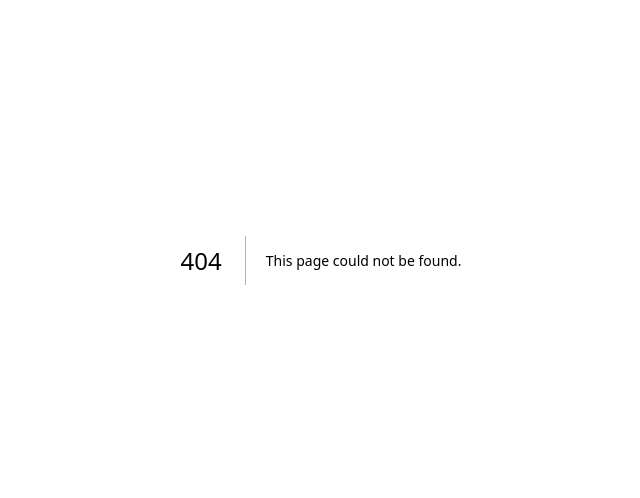
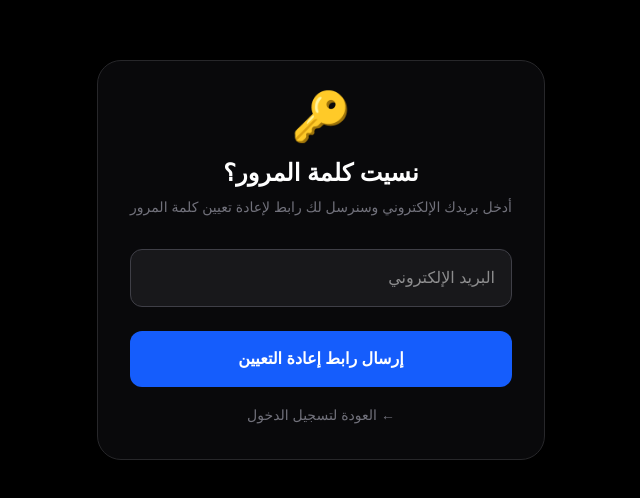
Before and after one commit to 4rtk258j5w-spec/akd-website, a Next.js app: page /forgot-password in a window 1280 px wide. Before the commit this address had no page. Shown: the part 140-638 px from the top of the page, without its empty margins (319-959 px from the left). Built offline with nearby package versions, Linux system fonts and the light colour scheme.

Commit message:
Login: admin-only, remove register, add forgot password

```diff
--- /dev/null
+++ b/app/forgot-password/page.tsx
@@ -0,0 +1,126 @@
+"use client";
+import { useState } from "react";
+import { auth } from "../firebase";
+import { sendPasswordResetEmail } from "firebase/auth";
+
+type Step = "email" | "sent";
+
+export default function ForgotPasswordPage() {
+  const [step, setStep] = useState<Step>("email");
+  const [email, setEmail] = useState("");
+  const [loading, setLoading] = useState(false);
+  const [error, setError] = useState("");
+
+  const sendReset = async () => {
+    if (!email.trim()) return setError("أدخل البريد الإلكتروني");
+    setLoading(true);
+    setError("");
+    try {
+      await sendPasswordResetEmail(auth, email, {
+        url: `${window.location.origin}/login`,
+        handleCodeInApp: false,
+      });
+      setStep("sent");
+    } catch (e: any) {
+      if (e.code === "auth/user-not-found") {
+        setError("لا يوجد حساب بهذا البريد الإلكتروني");
+      } else {
+        setError(e.message);
+      }
+    }
+    setLoading(false);
+  };
+
+  const is = "w-full p-4 rounded-xl bg-zinc-900 text-white border border-zinc-700 outline-none focus:border-blue-500";
+
+  return (
+    <div className="min-h-screen bg-black flex justify-center items-center px-4" dir="rtl">
+      <div className="bg-zinc-950 border border-zinc-800 rounded-3xl p-8 w-full max-w-md">
+
+        {step === "email" && (
+          <>
+            <div className="text-center mb-8">
+              <div className="text-5xl mb-4">🔑</div>
+              <h1 className="text-white text-2xl font-bold mb-2">نسيت كلمة المرور؟</h1>
+              <p className="text-zinc-500 text-sm">
+                أدخل بريدك الإلكتروني وسنرسل لك رابط لإعادة تعيين كلمة المرور
+              </p>
+            </div>
+
+            {error && (
+              <div className="bg-red-950 border border-red-700 text-red-300 p-3 rounded-xl mb-4 text-sm text-center">
+                {error}
+              </div>
+            )}
+
+            <input
+              type="email"
+              placeholder="البريد الإلكتروني"
+              value={email}
+              onChange={(e) => setEmail(e.target.value)}
+              className={is + " mb-6"}
+              onKeyDown={(e) => e.key === "Enter" && sendReset()}
+            />
+
+            <button
+              onClick={sendReset}
+              disabled={loading}
+              className="w-full bg-blue-600 hover:bg-blue-700 disabled:opacity-60 text-white p-4 rounded-xl font-bold mb-4"
+            >
+              {loading ? "جاري الإرسال..." : "إرسال رابط إعادة التعيين"}
+            </button>
+
+            <div className="text-center">
+              <a href="/login" className="text-zinc-500 text-sm hover:text-zinc-300">
+                ← العودة لتسجيل الدخول
+              </a>
+            </div>
+          </>
+        )}
+
+        {step === "sent" && (
+          <div className="text-center py-4">
+            <div className="text-6xl mb-6">📧</div>
+            <h2 className="text-white text-2xl font-bold mb-3">تم إرسال الرابط!</h2>
+            <p className="text-zinc-400 text-sm mb-2">
+              تم إرسال رابط إعادة تعيين كلمة المرور إلى:
+            </p>
+            <p className="text-blue-400 font-bold mb-6">{email}</p>
+
+            <div className="bg-zinc-900 border border-zinc-700 rounded-xl p-4 mb-6 text-right">
+              <p className="text-zinc-300 text-sm leading-loose">
+                📌 <strong>الخطوات:</strong><br/>
+                ١. افتح بريدك الإلكتروني<br/>
+                ٢. ابحث عن رسالة من Firebase<br/>
+                ٣. اضغط على الرابط في الرسالة<br/>
+                ٤. أدخل كلمة مرور جديدة<br/>
+                ٥. سجّل دخولك بكلمة المرور الجديدة
+              </p>
+            </div>
+
+            <p className="text-zinc-600 text-xs mb-6">
+              الرابط صالح لمدة ساعة واحدة فقط.<br/>
+              لم تجد الرسالة؟ تحقق من مجلد الـ Spam.
+            </p>
+
+            <div className="flex flex-col gap-3">
+              <button
+                onClick={() => { setStep("email"); setError(""); }}
+                className="w-full bg-zinc-800 hover:bg-zinc-700 text-white p-3 rounded-xl text-sm"
+              >
+                إرسال مرة أخرى
+              </button>
+              <a
+                href="/login"
+                className="w-full bg-blue-600 hover:bg-blue-700 text-white p-3 rounded-xl text-sm font-bold text-center block"
+              >
+                العودة لتسجيل الدخول
+              </a>
+            </div>
+          </div>
+        )}
+
+      </div>
+    </div>
+  );
+}
--- a/app/login/page.tsx
+++ b/app/login/page.tsx
@@ -1,58 +1,98 @@
 "use client";
 import { useState } from "react";
-import { auth } from "../firebase";
+import { auth, db } from "../firebase";
 import {
   signInWithEmailAndPassword,
-  createUserWithEmailAndPassword,
   GoogleAuthProvider,
   signInWithPopup,
+  signOut,
 } from "firebase/auth";
+import { doc, getDoc, collection, query, where, getDocs } from "firebase/firestore";
 
 export default function LoginPage() {
   const [email, setEmail] = useState("");
   const [password, setPassword] = useState("");
+  const [error, setError] = useState("");
+  const [loading, setLoading] = useState(false);
+
+  // Check if user is admin or owner
+  const checkAccess = async (uid: string): Promise<boolean> => {
+    // Check if owner
+    const settings = await getDoc(doc(db, "settings", "main"));
+    if (settings.exists() && settings.data().ownerUid === uid) return true;
+    // Check if in admins collection
+    const adminDoc = await getDoc(doc(db, "admins", uid));
+    return adminDoc.exists();
+  };
 
   const login = async () => {
+    if (!email || !password) return setError("أدخل البريد وكلمة المرور");
+    setLoading(true);
+    setError("");
     try {
-      await signInWithEmailAndPassword(auth, email, password);
+      const cred = await signInWithEmailAndPassword(auth, email, password);
+      const allowed = await checkAccess(cred.user.uid);
+      if (!allowed) {
+        await signOut(auth);
+        setError("ليس لديك صلاحية الدخول. تواصل مع المسؤول.");
+        setLoading(false);
+        return;
+      }
       window.location.href = "/dashboard";
-    } catch (error: any) {
-      alert(error.message);
+    } catch (e: any) {
+      if (e.code === "auth/invalid-credential" || e.code === "auth/wrong-password") {
+        setError("البريد الإلكتروني أو كلمة المرور غير صحيحة");
+      } else if (e.code === "auth/user-not-found") {
+        setError("هذا الحساب غير موجود");
+      } else {
+        setError(e.message);
+      }
     }
-  };
-
-  const register = async () => {
-    try {
-      await createUserWithEmailAndPassword(auth, email, password);
-      window.location.href = "/dashboard";
-    } catch (error: any) {
-      alert(error.message);
-    }
+    setLoading(false);
   };
 
   const loginWithGoogle = async () => {
+    setLoading(true);
+    setError("");
     try {
       const provider = new GoogleAuthProvider();
-      await signInWithPopup(auth, provider);
+      const cred = await signInWithPopup(auth, provider);
+      const allowed = await checkAccess(cred.user.uid);
+      if (!allowed) {
+        await signOut(auth);
+        setError("ليس لديك صلاحية الدخول. تواصل مع المسؤول.");
+        setLoading(false);
+        return;
+      }
       window.location.href = "/dashboard";
-    } catch (error: any) {
-      alert(error.message);
+    } catch (e: any) {
+      setError(e.message);
     }
+    setLoading(false);
   };
 
+  const is = "w-full p-4 rounded-xl bg-zinc-900 text-white border border-zinc-700 outline-none focus:border-blue-500";
+
   return (
-    <div className="min-h-screen bg-black flex justify-center items-center">
-      <div className="bg-zinc-950 border border-zinc-800 rounded-3xl p-10 w-[450px]">
-        <h1 className="text-white text-5xl font-bold text-center mb-10">
-          تسجيل الدخول
-        </h1>
+    <div className="min-h-screen bg-black flex justify-center items-center px-4" dir="rtl">
+      <div className="bg-zinc-950 border border-zinc-800 rounded-3xl p-8 w-full max-w-md">
+
+        <h1 className="text-white text-3xl font-bold text-center mb-2">تسجيل الدخول</h1>
+        <p className="text-zinc-500 text-sm text-center mb-8">للمسؤولين فقط</p>
+
+        {error && (
+          <div className="bg-red-950 border border-red-700 text-red-300 p-3 rounded-xl mb-4 text-sm text-center">
+            {error}
+          </div>
+        )}
 
         <input
           type="email"
           placeholder="البريد الإلكتروني"
           value={email}
           onChange={(e) => setEmail(e.target.value)}
-          className="w-full p-4 mb-4 rounded-xl bg-zinc-900 text-white border border-zinc-700"
+          className={is + " mb-3"}
+          onKeyDown={(e) => e.key === "Enter" && login()}
         />
 
         <input
@@ -60,21 +100,23 @@ export default function LoginPage() {
           placeholder="كلمة المرور"
           value={password}
           onChange={(e) => setPassword(e.target.value)}
-          className="w-full p-4 mb-6 rounded-xl bg-zinc-900 text-white border border-zinc-700"
+          className={is + " mb-2"}
+          onKeyDown={(e) => e.key === "Enter" && login()}
         />
+
+        {/* Forgot password link */}
+        <div className="text-left mb-6">
+          <a href="/forgot-password" className="text-blue-400 text-sm hover:underline">
+            نسيت كلمة المرور؟
+          </a>
+        </div>
 
         <button
           onClick={login}
-          className="w-full bg-blue-600 hover:bg-blue-700 text-white p-4 rounded-xl mb-3"
+          disabled={loading}
+          className="w-full bg-blue-600 hover:bg-blue-700 disabled:opacity-60 text-white p-4 rounded-xl mb-4 font-bold"
         >
-          تسجيل الدخول
-        </button>
-
-        <button
-          onClick={register}
-          className="w-full bg-green-600 hover:bg-green-700 text-white p-4 rounded-xl mb-3"
-        >
-          إنشاء حساب جديد
+          {loading ? "جاري الدخول..." : "تسجيل الدخول"}
         </button>
 
         <div className="flex items-center my-4">
@@ -85,7 +127,8 @@ export default function LoginPage() {
 
         <button
           onClick={loginWithGoogle}
-          className="w-full bg-white hover:bg-gray-100 text-black p-4 rounded-xl flex items-center justify-center gap-3 font-medium"
+          disabled={loading}
+          className="w-full bg-white hover:bg-gray-100 disabled:opacity-60 text-black p-4 rounded-xl flex items-center justify-center gap-3 font-medium"
         >
           <svg viewBox="0 0 24 24" width="20" height="20">
             <path fill="#4285F4" d="M22.56 12.25c0-.78-.07-1.53-.2-2.25H12v4.26h5.92c-.26 1.37-1.04 2.53-2.21 3.31v2.77h3.57c2.08-1.92 3.28-4.74 3.28-8.09z"/>
@@ -95,6 +138,7 @@ export default function LoginPage() {
           </svg>
           تسجيل الدخول بـ Google
         </button>
+
       </div>
     </div>
   );
```
